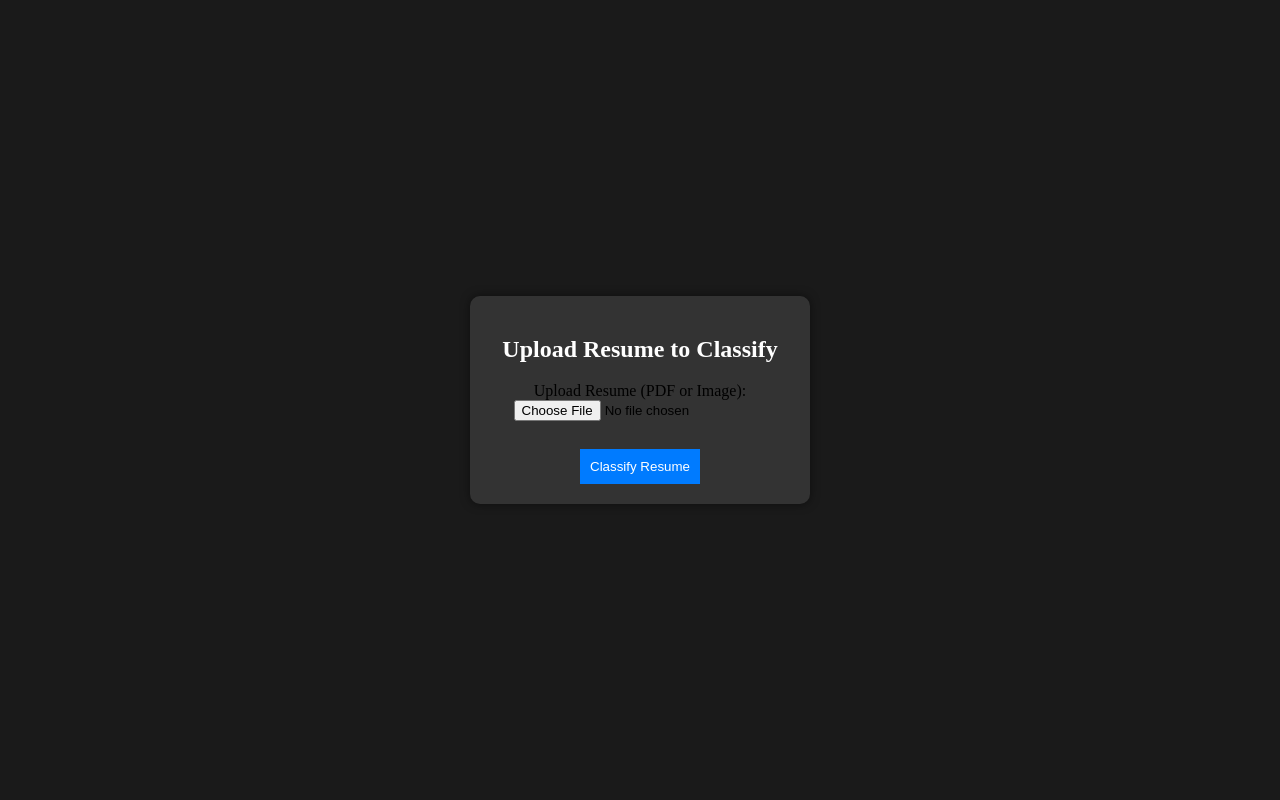
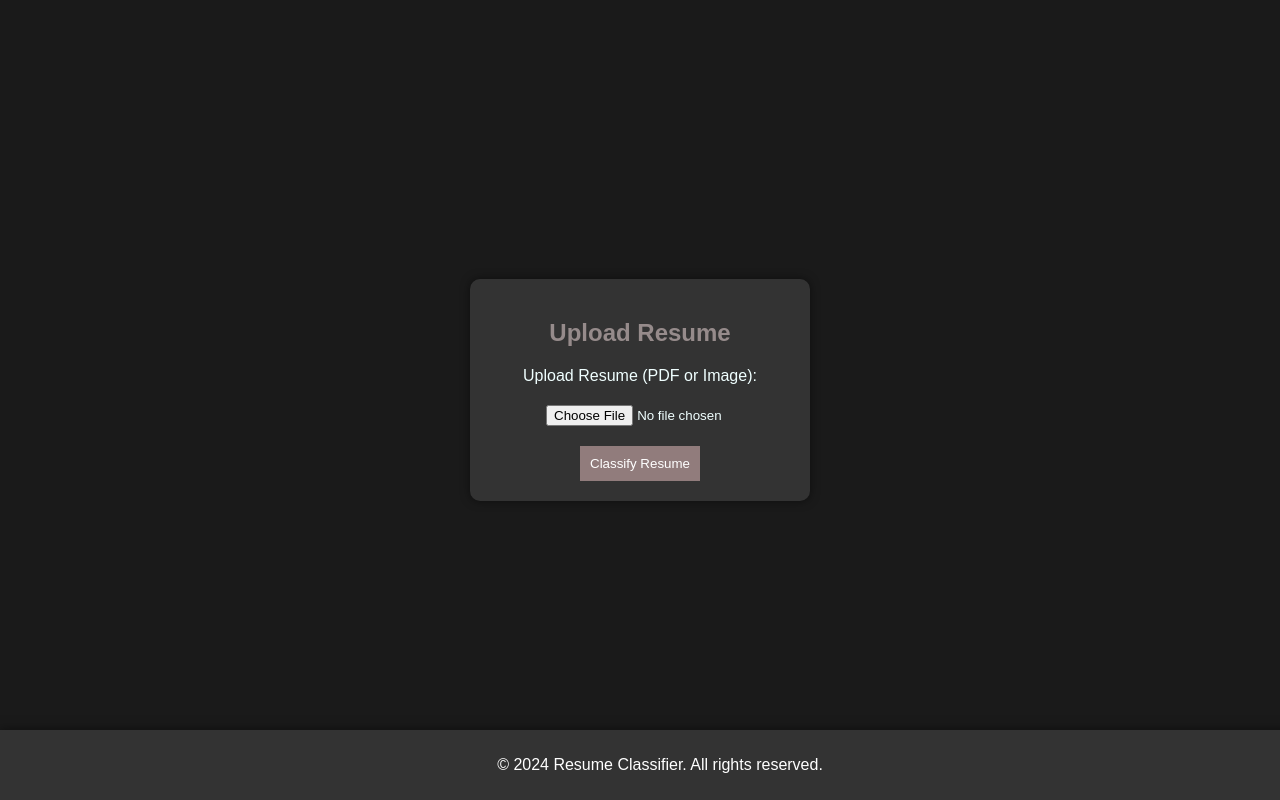
Before and after one commit to zayn2003/Resume-classification, a Flask app: page /login in a window 1280 px wide. Run offline with Flask 3, Linux system fonts and the light colour scheme; parts of the project's set-up code (start-up, migrations or seed data) failed here and were passed over.

Commit message:
changed UI

```diff
--- a/templates/upload.html
+++ b/templates/upload.html
@@ -6,13 +6,22 @@
     <title>Resume Classifier</title>
     <style>
         body {
-            ont-family: Arial, sans-serif;
+            font-family: Arial, sans-serif;
             display: flex;
+            flex-direction: column;
             justify-content: center;
             align-items: center;
             height: 100vh;
             background-color: #1a1a1a;
             margin: 0;
+        }
+
+        .container {
+            display: flex;
+            flex-direction: column;
+            align-items: center;
+            justify-content: center;
+            flex-grow: 1;
         }
         form {
             background-color: #333;
@@ -21,23 +30,23 @@
             text-align: center;
             width: 300px;
             box-shadow: 0 0 10px rgba(0, 0, 0, 0.5);
+            display: flex;
+            flex-direction: column;
+            align-items: center;
         }
         label, input {
             margin-bottom: 10px;
         }
-        .uploadForm form {
-            display: flex;
-            flex-direction: column;
-        }
-        .uploadForm input {
+        input {
             margin-bottom: 10px;
             padding: 10px;
             border: none;
             border-radius: 5px;
+            text-align: center;
         }
         button {
             padding: 10px;
-            background-color: #007bff;
+            background-color: #917c7c;
             color: white;
             border: none;
             cursor: pointer;
@@ -48,23 +57,35 @@
         .result {
             margin-top: 20px;
         }
-        .file{
-            align-self: center;
+        footer {
+            background-color: #333;
+            padding: 10px 20px;
+            box-shadow: 0 0 10px rgba(0, 0, 0, 0.5);
+            text-align: center;
+            color: white;
+            width: 100%;
+            position: fixed;
+            bottom: 0;
+            left: 0;
         }
     </style>
 </head>
 <body>
 
-    <form id="uploadForm">
-        <h2 style="color: white;">Upload Resume to Classify</h2>
-        <label for="file">Upload Resume (PDF or Image):<br></label>
+    <div class="container">
+        <form id="uploadForm">
+            <h2 style="color: rgb(150, 139, 139);">Upload Resume</h2>
+            <label for="file" style="color: azure;">Upload Resume (PDF or Image):</label>
+            <input type="file" id="file" name="file" accept=".pdf,.png,.jpg,.jpeg" required  style="padding-left: 25%; color: azure;">
+            <button type="submit">Classify Resume</button>
+        </form>
 
-        <input type="file" id="file" name="file" accept=".pdf,.png,.jpg,.jpeg" required><br>
-        <br>
-        <button type="submit">Classify Resume</button>
-    </form>
+        <div id="result" class="result"></div>
+    </div>
 
-    <div id="result" class="result"></div>
+    <footer>
+        <p>&copy; 2024 Resume Classifier. All rights reserved.</p>
+    </footer>
 
     <script>
         document.getElementById('uploadForm').addEventListener('submit', async function(event) {
```
Also changed, not shown: templates/login.html (+16 -0 lines), templates/AI_Fest.png (added), templates/images.jpg (added).
